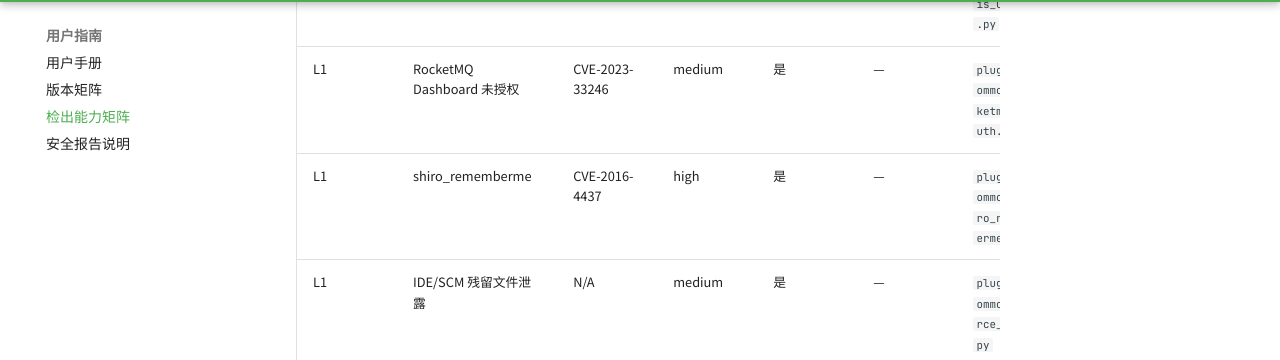
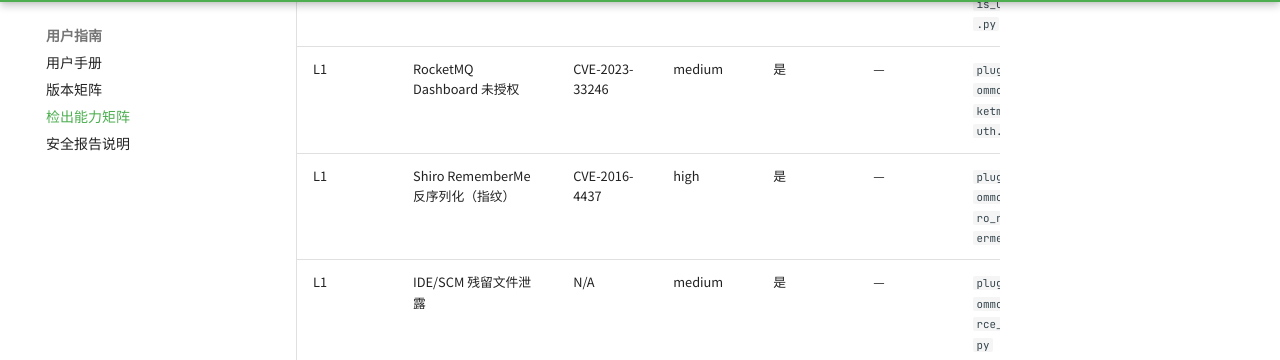
Before and after one commit to xiabai2008/ruoyi-scan, an MkDocs documentation site: the page built from docs/verification-matrix.md, in a window 1280 px wide and 900 px high, scrolled down 1464 px. Shown: the part 94-454 px from the top of the window. Built offline with MkDocs 1.6.1 and Material for MkDocs 9.7.7, drawn with Linux system fonts in a browser that asks for light colours; comment, search, counter and statistics services are not loaded.

Commit message:
docs(matrix): 同步 shiro 插件改名后的检出能力矩阵
8802c16 把 plugins/common/shiro_rememberme.py 的显示名改为「Shiro RememberMe 反序列化（指纹）」，但 docs/verification-matrix.md 是脚本生成的产物、未随之同步，CI lint 作业的「检出能力矩阵文档与脚本一致」diff 门禁因此失败（Lint & Type Check = failure，其余作业全部 skipped）。本提交仅由 python scripts/verification_matrix.py 重新生成该文档（仅 1 行差异），本地已验证：生成结果与文件 diff 为空、--check --max-none 13 门禁通过。

```diff
--- a/docs/verification-matrix.md
+++ b/docs/verification-matrix.md
@@ -19,7 +19,7 @@
 | L1 | MinIO 未授权访问 | N/A | medium | 是 | — | `plugins/common/minio_unauth.py` |
 | L1 | Redis 未授权访问 | N/A | high | 是 | — | `plugins/common/redis_unauth.py` |
 | L1 | RocketMQ Dashboard 未授权 | CVE-2023-33246 | medium | 是 | — | `plugins/common/rocketmq_unauth.py` |
-| L1 | shiro_rememberme | CVE-2016-4437 | high | 是 | — | `plugins/common/shiro_rememberme.py` |
+| L1 | Shiro RememberMe 反序列化（指纹） | CVE-2016-4437 | high | 是 | — | `plugins/common/shiro_rememberme.py` |
 | L1 | IDE/SCM 残留文件泄露 | N/A | medium | 是 | — | `plugins/common/source_leak.py` |
 | L1 | Swagger API 文档泄露 | N/A | medium | 是 | — | `plugins/common/swagger_leak.py` |
 | L1 | HTTP 方法探测 | N/A | low | 是 | — | `plugins/common/trace_method.py` |
```
